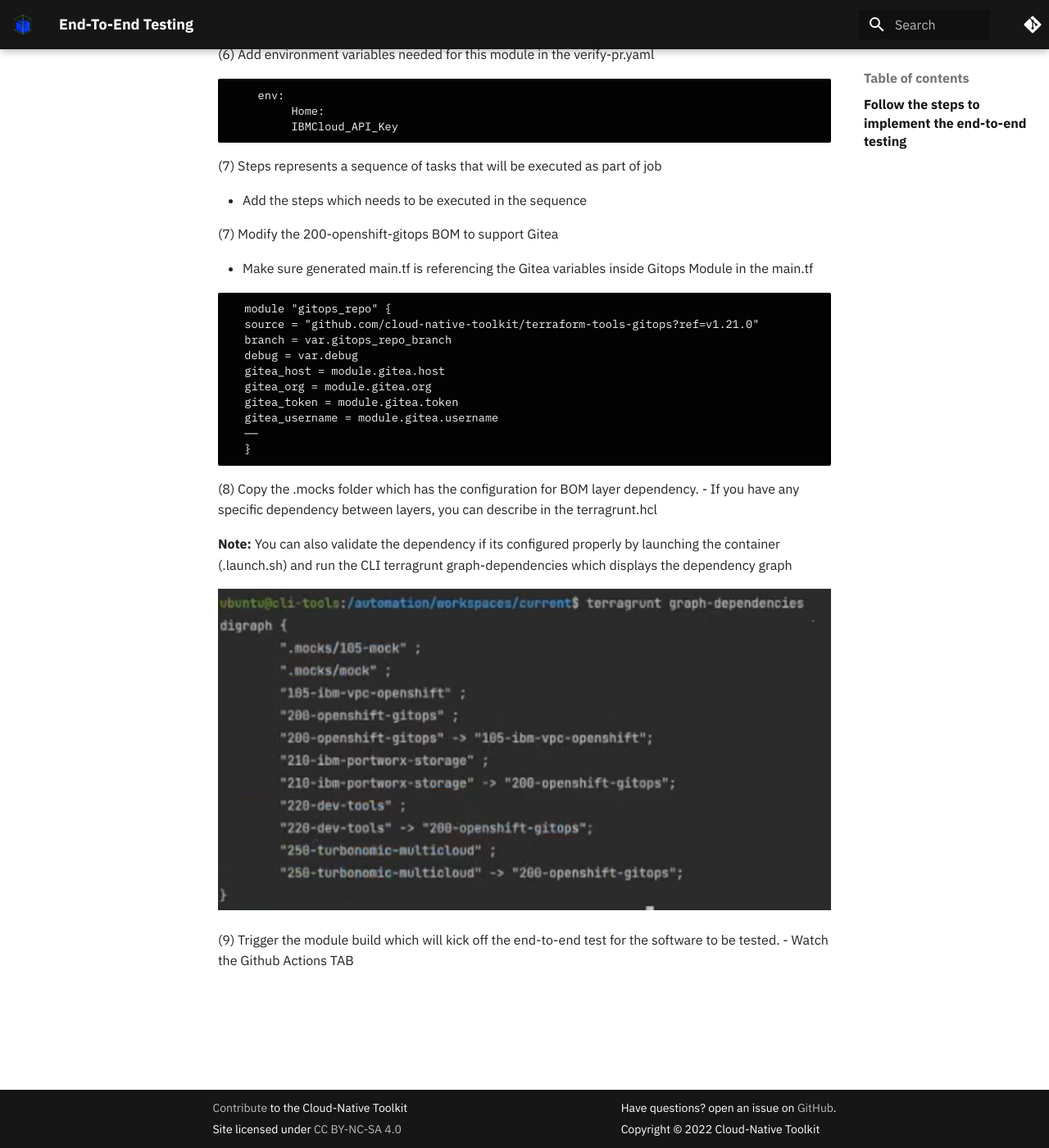
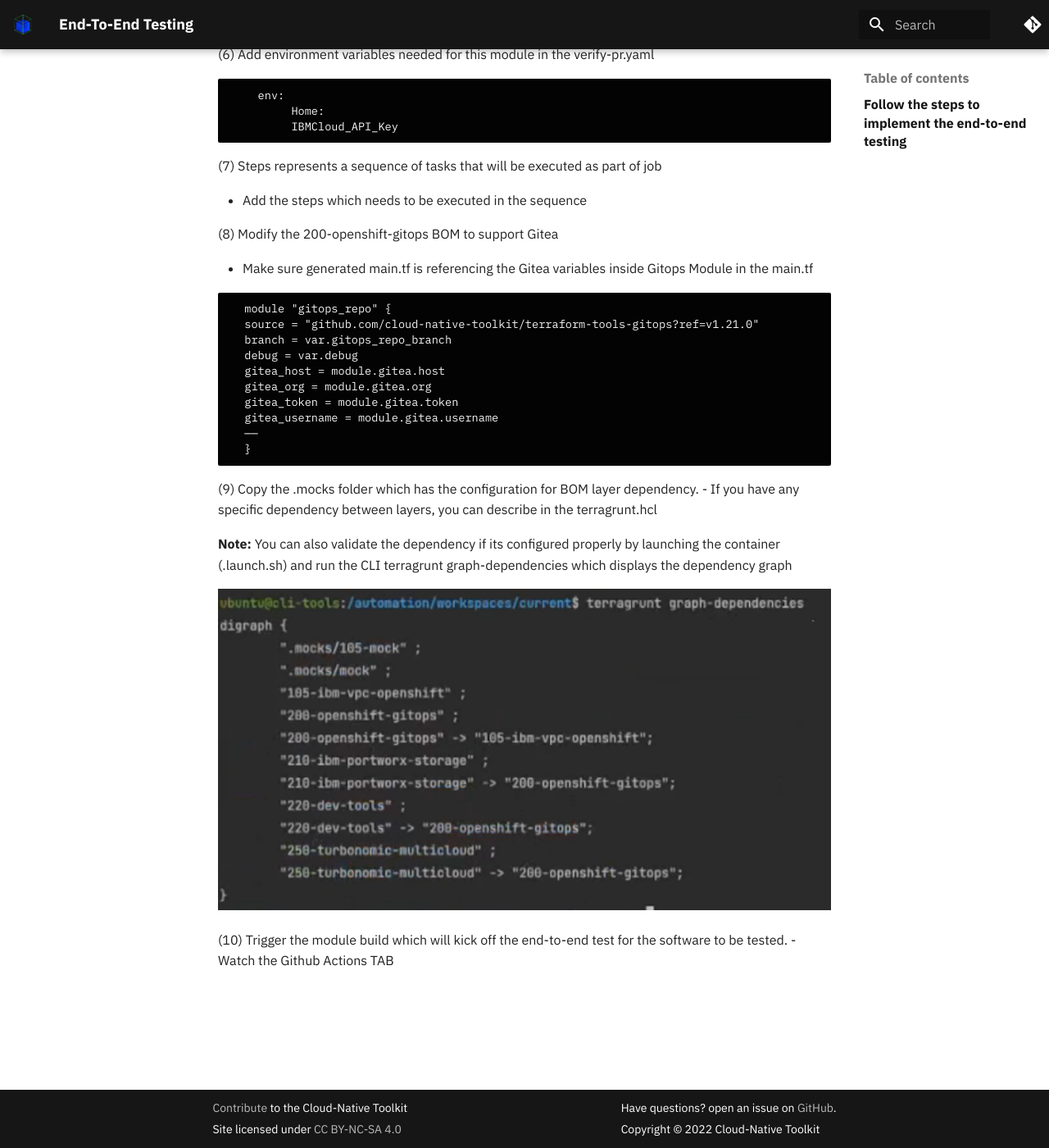
Before and after one commit to cloud-native-toolkit/site-operator-guide, an MkDocs documentation site: the page built from docs/do/End-2-End-Testing.md, in a window 1280 px wide and 1400 px high, scrolled down 2998 px. Shown: the whole window at 82% size. Built offline with MkDocs 1.6.1 and Material for MkDocs 9.7.7, drawn with Linux system fonts in a browser that asks for light colours; comment, search, counter and statistics services are not loaded; some of the changed text lies outside the part shown.

Commit message:
format updates

```diff
--- a/docs/do/End-2-End-Testing.md
+++ b/docs/do/End-2-End-Testing.md
@@ -90,7 +90,7 @@
 
 - Add the steps which needs to be executed in the sequence
 
-(7) Modify the 200-openshift-gitops BOM to support Gitea
+(8) Modify the 200-openshift-gitops BOM to support Gitea
 
 - Make sure generated main.tf is referencing the Gitea variables inside Gitops Module in the main.tf
 
@@ -115,5 +115,5 @@
 ![](../images/terragrunt-dependency.png)
 
 
-(9) Trigger the module build which will kick off the end-to-end test for the software to be tested.
+(10) Trigger the module build which will kick off the end-to-end test for the software to be tested.
   - Watch the Github Actions TAB
```
Also changed, not shown: other parts of docs/do/End-2-End-Testing.md (+2 -2 lines).
